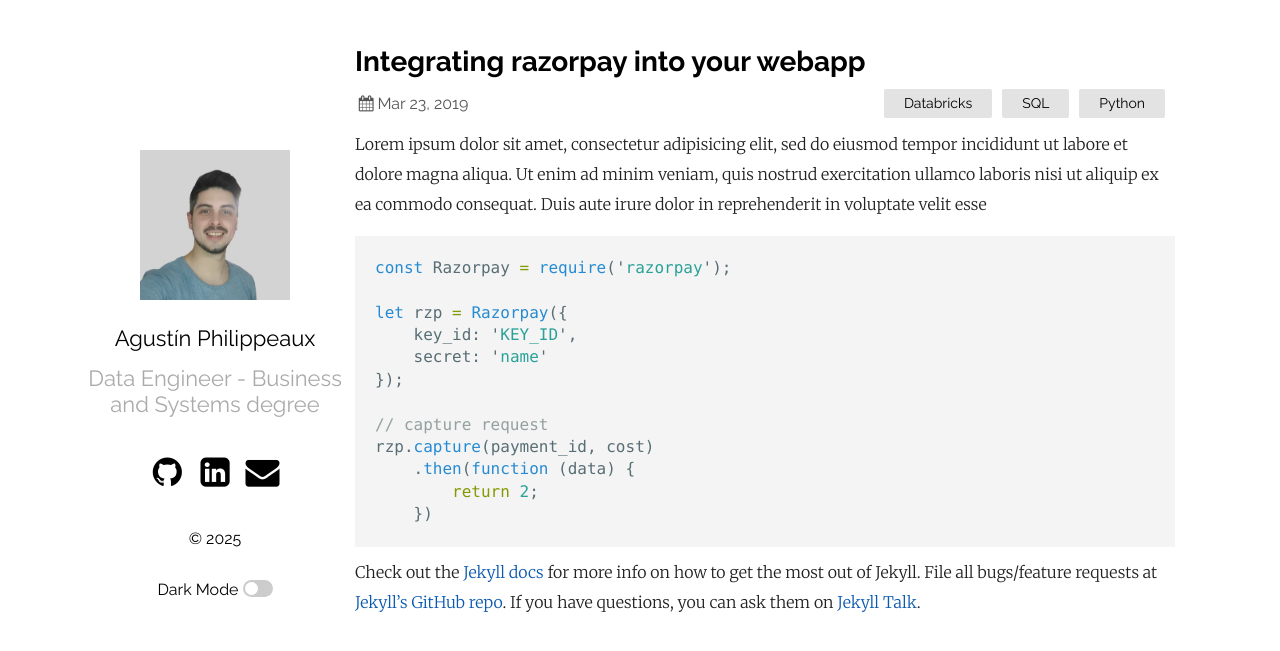
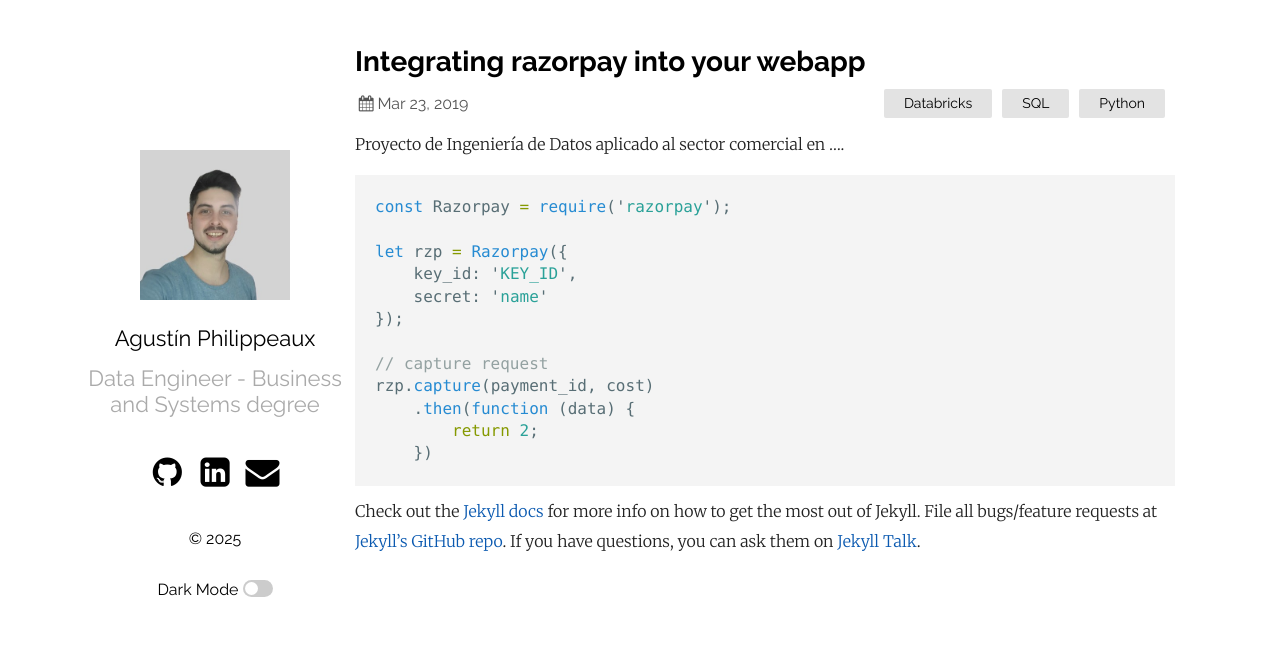
Before and after one commit to agustinphx/personal_site, a Jekyll site: the page built from _posts/2019-03-23-welcome-to-jekyll.markdown, in a window 1280 px wide. Shown: the top 651 px of the page. Built offline with Jekyll 4.4.1, drawn with Linux system fonts in a browser that asks for light colours.

Commit message:
Update 2019-03-23-welcome-to-jekyll.markdown

````diff
--- a/_posts/2019-03-23-welcome-to-jekyll.markdown
+++ b/_posts/2019-03-23-welcome-to-jekyll.markdown
@@ -4,7 +4,7 @@ title:  "Integrating razorpay into your webapp"
 date:   2019-03-23 21:03:36 +0530
 categories: Databricks SQL Python
 ---
-Lorem ipsum dolor sit amet, consectetur adipisicing elit, sed do eiusmod tempor incididunt ut labore et dolore magna aliqua. Ut enim ad minim veniam, quis nostrud exercitation ullamco laboris nisi ut aliquip ex ea commodo consequat. Duis aute irure dolor in reprehenderit in voluptate velit esse
+Proyecto de Ingeniería de Datos aplicado al sector comercial en ....
 
 ```javascript
 const Razorpay = require('razorpay');
````
